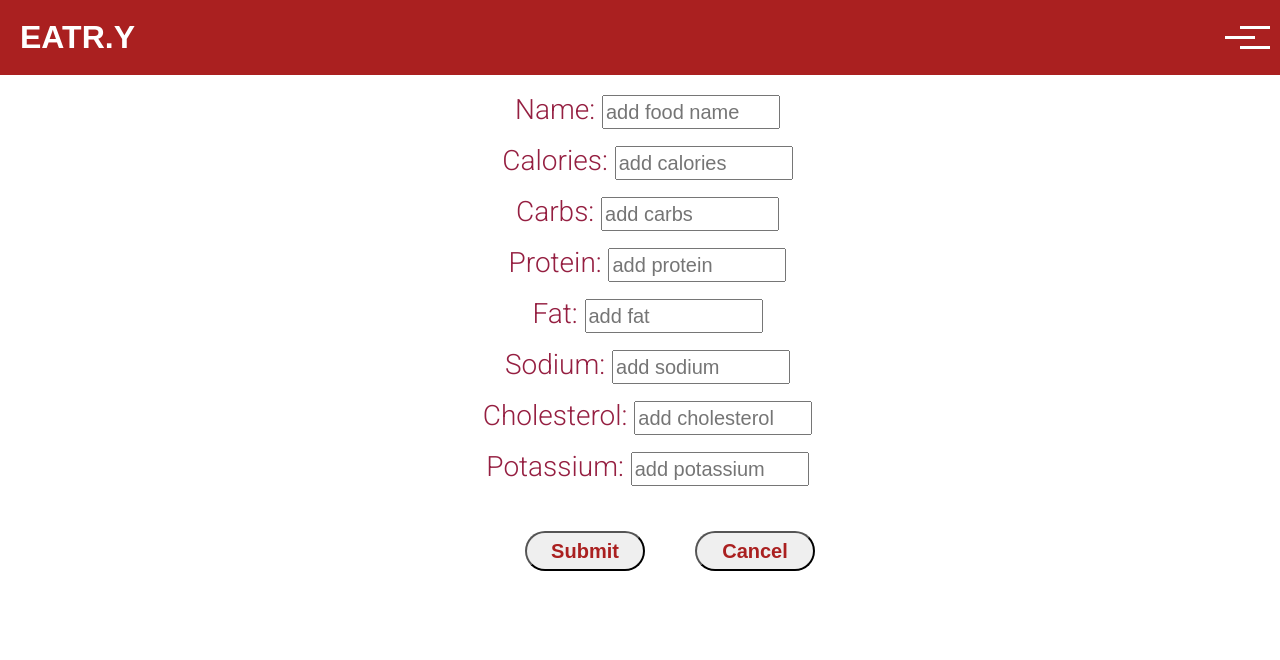
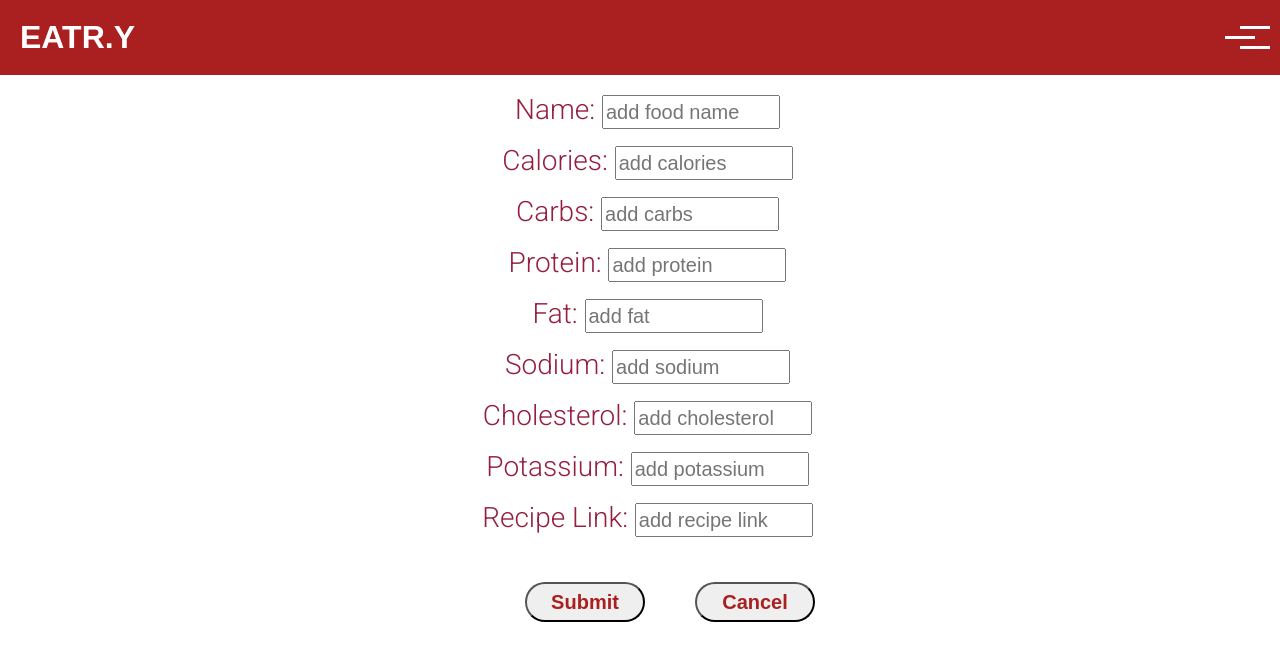
Before and after one commit to anniecdavis27/eatry-front-end, a React (Create React App) app: page /create-food in a window 1280 px wide. Shown: the top 660 px of the page. Built offline with nearby package versions, Linux system fonts and the light colour scheme; no server answers; a web font is replaced by a local one.

Commit message:
recipe links added

```diff
--- a/src/App.js
+++ b/src/App.js
@@ -39,7 +39,7 @@ function App(props) {
             <Route path="/dash" component={Dash} />
             <Route path="/log" component={MealLog} />
             <Route path="/foods/:id/edit" component={FoodEdit} />
-            <Route path="/foods/:id" component={Food} />
+            <Route exact path="/foods/:id" component={Food} />
             <Route exact path="/foods" component={Foods} />
             <Route path="/team" component={TheTeam} />
             <Route path="/create-food" component={FoodCreate} />
--- a/src/Components/Food.jsx
+++ b/src/Components/Food.jsx
@@ -14,8 +14,6 @@ const Work = (props) => {
 
   const username = useContext(DataContext);
 
-  console.log(username.username.length);
-
   useEffect(() => {
     const makeAPICall = async () => {
       try {
@@ -29,6 +27,8 @@ const Work = (props) => {
     };
     makeAPICall();
   }, [props.match.params.id]);
+
+  console.log(food)
 
   useEffect(() => {
     const makeAPICall = async () => {
@@ -44,11 +44,9 @@ const Work = (props) => {
     makeAPICall();
   }, [username.username]);
 
-  console.log(user)
 if (!user) {
   return <h2>...loading</h2>
 }
-  console.log(user._id)
 
   const addToLogged = (food) => {
     axios({
@@ -94,6 +92,7 @@ if (!user) {
   const cholesterol = food.cholesterol;
   const potassium = food.potassium;
   const sodium = food.sodium;
+  const link = food.Link
 
   if (username.username.length > 1) {
     return (
@@ -108,6 +107,8 @@ if (!user) {
           <h3>Sodium: {sodium}mg</h3>
           <h3>Cholesterol: {cholesterol}mg</h3>
           <h3>Potassium: {potassium}mg</h3>
+          <h3>Potassium: {potassium}mg</h3>
+          {food.Link ? <a href={link}><h3>See Recipe...</h3></a> : null}
           <Link to='/foods'><button onClick={() => addToLogged(food)} className='crudButton'>
           Add to Log
           </button></Link>
--- a/src/Components/FoodCreate.jsx
+++ b/src/Components/FoodCreate.jsx
@@ -16,6 +16,8 @@ const FoodCreate = (props) => {
     sodium: "",
     cholesterol: "",
     potassium: "",
+    Link: ''
+
   });
   const [item, setItem] = useState(null);
 
--- a/src/Components/FoodEdit.jsx
+++ b/src/Components/FoodEdit.jsx
@@ -16,6 +16,7 @@ const FoodCreate = (props) => {
     sodium: "",
     cholesterol: "",
     potassium: "",
+    Link: ''
   });
   const [isUpdated, setIsUpdated] = useState(false);
 
@@ -33,7 +34,7 @@ const FoodCreate = (props) => {
       }
     };
     makeAPICall();
-  }, []);
+  }, [props.match.params.id]);
 
   const handleChange = (event) => {
     setItem({
--- a/src/Components/FoodForm.jsx
+++ b/src/Components/FoodForm.jsx
@@ -85,6 +85,15 @@ function FoodForm({ item, handleSubmit, handleChange, cancelPath }) {
           onChange={handleChange}
           required
         />
+         <br />
+        <label className='createLabel'>Recipe Link: </label>
+        <input
+          placeholder="add recipe link"
+          type="text"
+          value={item.Link}
+          name="Link"
+          onChange={handleChange}
+        />
         <br />
         <br />
         <br />
--- a/src/Components/Foods.jsx
+++ b/src/Components/Foods.jsx
@@ -51,26 +51,16 @@ function Foods(props) {
     </li>
   ));
 
-  //  let searchFoodsArr = foods.map((item) => (
-  //   <li key={item._id}>
-  //     <Link to={`/foods/${item._id}`}>
-  //       <h2>{item.name}</h2>
-  //     </Link>
-  //   </li>
-  // ));
-
   if (username.username.length > 1) {
   return (
     <div className="meal-log">
       <Layout>
-
+      <Link to={"/create-food"}>
+          <button className='addFood'>Add Food</button>
+        </Link>
         <SearchParams searchTerm={searchTerm} handleChange={handleChange} />
         <h2 className='allFoods'>All Foods:</h2>
         <ul className='ulFood'>{searchFoodsArr}</ul>
-
-        <Link to={"/create-food"}>
-          <button className='addFood'>Add Food</button>
-        </Link>
       </Layout>
     </div>
   )
--- a/src/Components/SignInForm.jsx
+++ b/src/Components/SignInForm.jsx
@@ -20,7 +20,7 @@ function SignInForm({ input, handleChange, handleSubmit, cancelPath }) {
         <br />
         <label className='pw'>Password: </label>
         <input
-          placeholder="Enter your username"
+          placeholder="Enter your password"
           type="password"
           name="password"
           value={input}
```
Also changed, not shown: 1 other file (tests, documents, lock files or other folders).
